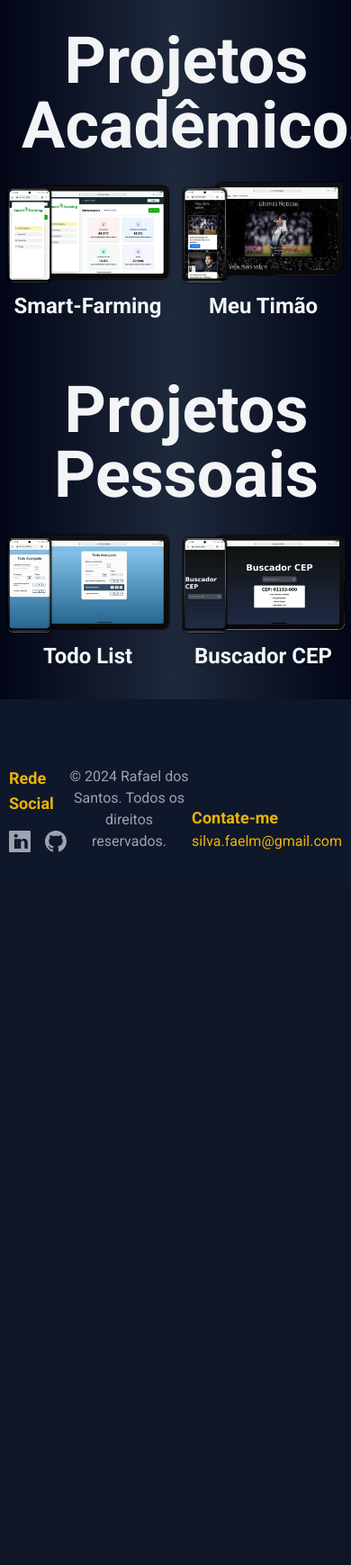
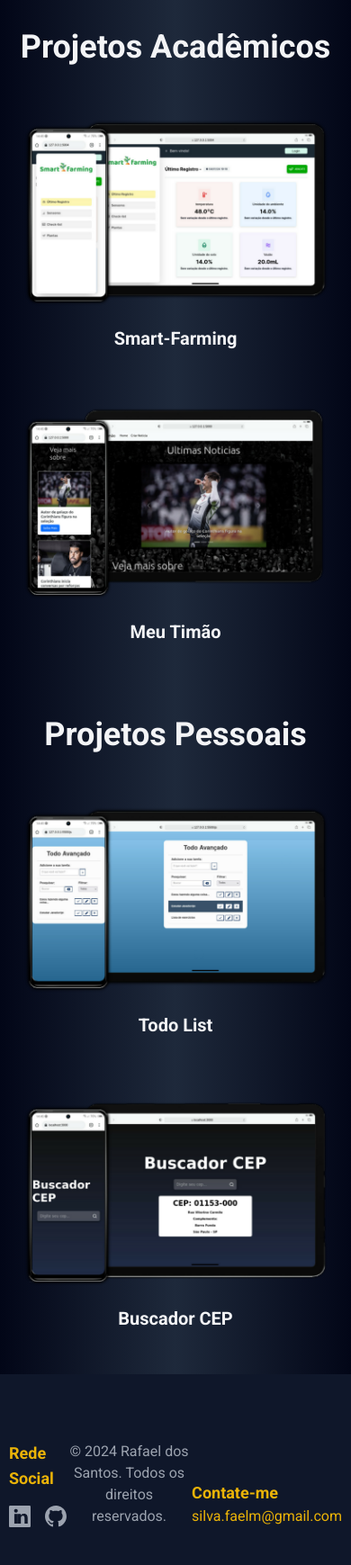
Before and after one commit to FaelSantoss/portfolio_digital, a Flask app: page /projects in a window 390 px wide; the page is wider, and only the part inside the window is pictured. Shown: the part 52-1791 px from the top of that part at 90% size. Before the commit the page ends 999 px from the top of that part, so only its background shows below. Run offline with Flask 3, Linux system fonts and the light colour scheme; style sheets or scripts are compiled from the project's sources.

Commit message:
updated page responsiveness

```diff
--- a/src/ui/templates/components/footer.html
+++ b/src/ui/templates/components/footer.html
@@ -20,7 +20,7 @@
       </div>
       <div>
         <h2 class="text-lg font-semibold text-yellow-500">Contate-me</h2>
-      <p class="text-yellow-500 hover:underline">silva.faelm@gmail.com</p>
+      <p><a href="mailto:silva.faelm@gmail.com" target="_blank" rel="noopener noreferrer" class="text-yellow-500">silva.faelm@gmail.com</a></p>
     </div>
   </div>
   </footer>
--- a/src/ui/templates/index.html
+++ b/src/ui/templates/index.html
@@ -21,23 +21,23 @@
 
 <div>{{Header.Header(url)}}</div>
 {% block body %}
-  <body class="bg-gradient-to-r from-slate-950 via-slate-800 to-slate-950">
-    <div class="flex justify-center items-start min-h-screen w-full animate-fadeIn mt-8">
-      <div class="md:w-7/12">
-        <div class="flex flex-col items-start md:flex-row min-h-screen">
-          <div class="w-full md:w-1/2 mt-24">
-            <h1 class="text-yellow-500 text-2xl font-bold w-full">OLÁ</h1>
-            <p class="text-yellow-500 text-7xl md:text-8xl font-bold w-full">Eu sou</p>
-            <p class="text-gray-100 text-7xl md:text-8xl font-bold w-full">Rafael</p>
-            <p class="text-gray-100 text-7xl md:text-8xl font-bold w-full">dos Santos</p>
-            <p class="text-yellow-500 text-4xl font-semibold w-full">Desenvolvedor FullStack</p>
-          </div>
-          <img src="{{ url_for('static', filename='imgs/logo.png')}}" alt="Imagem"
-            class="w-[65.1%] h-[65.1%] object-cover md:ml-10" />
+<body class="bg-gradient-to-r from-slate-950 via-slate-800 to-slate-950">
+  <div class="flex justify-center items-start min-h-screen w-full animate-fadeIn mt-8 px-4">
+    <div class="md:w-7/12 w-full">
+      <div class="flex flex-col items-center md:items-start md:flex-row min-h-screen">
+        <div class="w-full md:w-1/2 mt-24 text-center md:text-left">
+          <h1 class="text-yellow-500 text-2xl font-bold">OLÁ</h1>
+          <p class="text-yellow-500 text-5xl md:text-6xl lg:text-7xl font-bold">Eu sou</p>
+          <p class="text-gray-100 text-5xl md:text-6xl lg:text-7xl font-bold">Rafael</p>
+          <p class="text-gray-100 text-5xl md:text-6xl lg:text-7xl font-bold">dos Santos</p>
+          <p class="text-yellow-500 text-2xl md:text-3xl lg:text-4xl font-semibold">Desenvolvedor FullStack</p>
         </div>
+        <img src="{{ url_for('static', filename='imgs/logo.png')}}" alt="Imagem" class="w-10/12 md:w-[65.1%] h-auto object-cover mt-10 md:mt-0 md:ml-10" />
       </div>
     </div>
-    </body>
+  </div>
+</body>
+
   {% endblock %}
 
 </html>
--- a/src/ui/templates/projects/index.html
+++ b/src/ui/templates/projects/index.html
@@ -1,29 +1,53 @@
-{% extends "./index.html" %}
-
-{% block title %}
+{% extends "./index.html" %} {% block title %}
 <title>Projetos | Portfolio</title>
-{% endblock %}
-
-{% block body %}
+{% endblock %} {% block body %}
 <body class="bg-gradient-to-r from-slate-950 via-slate-800 to-slate-950">
-    <h1 class="text-7xl text-center md:text-7xl font-bold text-gray-100 mb-2 mt-16 ml-6">Projetos Acadêmicos</h1>
-    <div class="flex items-start justify-center">
+  <h1
+    class="text-4xl md:text-5xl lg:text-7xl text-center font-bold text-gray-100 mb-2 mt-16"
+  >
+    Projetos Acadêmicos
+  </h1>
+  <div
+    class="flex flex-col items-center justify-center md:flex-row md:flex-wrap"
+  >
     {% for project in projects[:2] %}
-            <div>
-                <a href="{{url + '/' + project['title']}}">
-                    <img src="{{ url_for('static', filename='imgs/' + project.img) }}" alt="Imagem" class="object-cover"/>
-                    <h1 class="text-gray-100 text-2xl font-bold w-full text-center">{{ project.title }}</h1>
+    <div class="w-full md:w-1/2 p-4">
+      <a href="{{url + '/' + project['title']}}" class="block">
+        <img
+          src="{{ url_for('static', filename='imgs/' + project.img) }}"
+          alt="Imagem"
+          class="object-contain w-full h-auto"
+        />
+        <h1
+          class="text-gray-100 text-xl md:text-2xl font-bold text-center mt-2"
+        >
+          {{ project.title }}
+        </h1>
       </a>
     </div>
     {% endfor %}
   </div>
-    <h1 class="text-7xl text-center md:text-7xl font-bold text-gray-100 mb-2 mt-16 ml-6">Projetos Pessoais</h1>
-    <div class="flex items-start justify-center">
+  <h1
+    class="text-4xl md:text-5xl lg:text-7xl text-center font-bold text-gray-100 mb-2 mt-16"
+  >
+    Projetos Pessoais
+  </h1>
+  <div
+    class="flex flex-col items-center justify-center md:flex-row md:flex-wrap"
+  >
     {% for project in projects[2:] %}
-            <div>
-                <a href="{{url + '/' + project['title']}}">
-                    <img src="{{ url_for('static', filename='imgs/' + project.img) }}" alt="Imagem" class="object-cover"/>
-                    <h1 class="text-gray-100 text-2xl font-bold w-full text-center">{{ project.title }}</h1>
+    <div class="w-full md:w-1/2 p-4">
+      <a href="{{url + '/' + project['title']}}" class="block">
+        <img
+          src="{{ url_for('static', filename='imgs/' + project.img) }}"
+          alt="Imagem"
+          class="object-contain w-full h-auto"
+        />
+        <h1
+          class="text-gray-100 text-xl md:text-2xl font-bold text-center mt-2"
+        >
+          {{ project.title }}
+        </h1>
       </a>
     </div>
     {% endfor %}
```
Also changed, not shown: src/ui/templates/about.html (+5 -4 lines), src/ui/templates/projects/projects.html (+20 -15 lines). Lines whose indentation alone changed are shown as unchanged.
